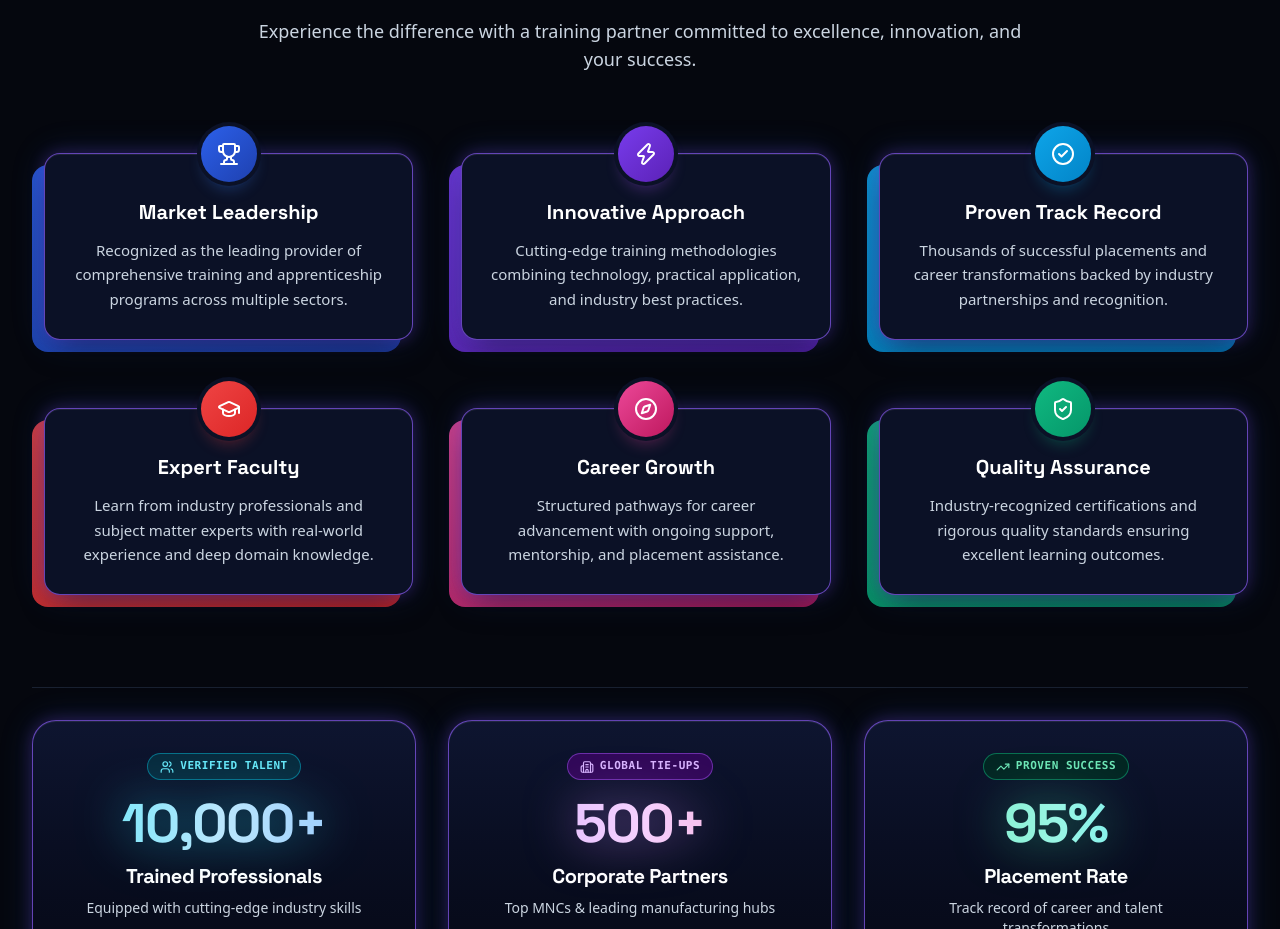
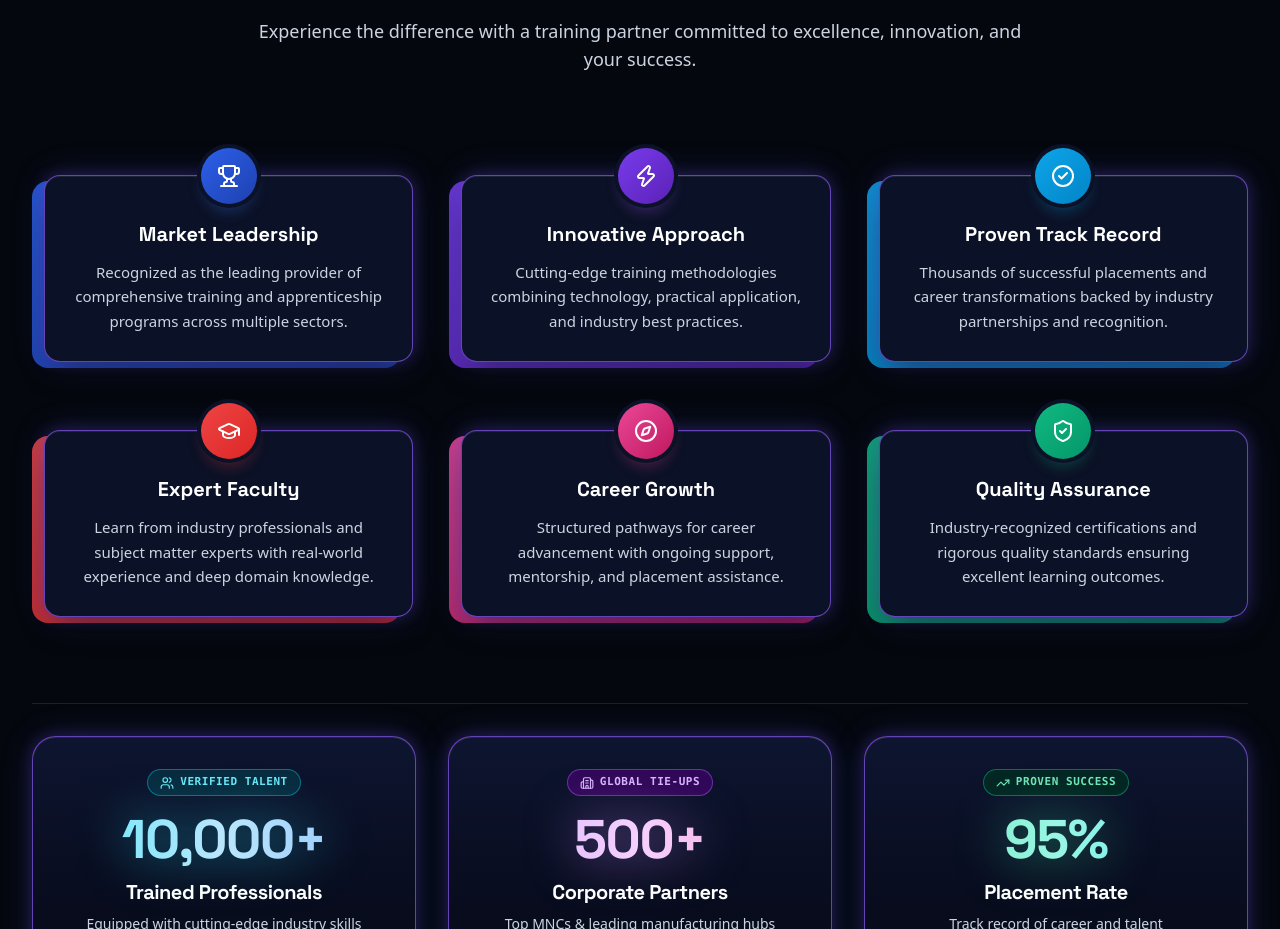
Before and after one commit to Tvadev24/Talentic360.AI, a React (Vite) app: page / in a window 1280 px wide. Shown: the part 10480-11409 px from the top of the page. Built offline with nearby package versions, Linux system fonts and the light colour scheme.

Commit message:
polish: lower WhyChooseUs cards at rest and enhance hover lift

```diff
--- a/src/components/WhyChooseUs.jsx
+++ b/src/components/WhyChooseUs.jsx
@@ -156,7 +156,7 @@ export default function WhyChooseUs({ onGetStarted }) {
           </div>
 
         {/* 6 Layered Offset Cards (Matching Reference Format) */}
-        <div className="grid grid-cols-1 md:grid-cols-2 lg:grid-cols-3 gap-x-9 gap-y-14 pt-6 mb-20">
+        <div className="grid grid-cols-1 md:grid-cols-2 lg:grid-cols-3 gap-x-9 gap-y-14 pt-10 mb-20">
           {siteData.whyChooseUs.map((card, idx) => {
             const Icon = iconMap[card.icon] || ShieldCheck;
 
@@ -202,8 +202,8 @@ export default function WhyChooseUs({ onGetStarted }) {
                   className={`absolute inset-x-0 bottom-0 top-3 right-3 rounded-2xl ${theme.backing} opacity-90 dark:opacity-85 transition-transform duration-300`}
                 />
 
-                {/* Foreground Card */}
-                <div className="relative z-10 h-full rounded-2xl pt-11 pb-7 px-7 bg-white dark:bg-[#0b1126] border border-slate-200/90 dark:border-slate-700/80 shadow-[0_12px_30px_rgba(15,23,42,0.08)] dark:shadow-[0_14px_34px_rgba(0,0,0,0.45)] group-hover:-translate-y-1 group-hover:translate-x-1 transition-transform duration-300">
+                {/* Foreground Card (sits lower at rest, lifts noticeably on hover) */}
+                <div className="relative z-10 h-full rounded-2xl pt-11 pb-7 px-7 bg-white dark:bg-[#0b1126] border border-slate-200/90 dark:border-slate-700/80 shadow-[0_12px_30px_rgba(15,23,42,0.08)] dark:shadow-[0_14px_34px_rgba(0,0,0,0.45)] translate-y-1.5 group-hover:-translate-y-3 group-hover:translate-x-1.5 group-hover:shadow-[0_22px_45px_rgba(15,23,42,0.16)] dark:group-hover:shadow-[0_22px_45px_rgba(0,0,0,0.65)] transition-all duration-300 ease-out">
                   {/* Top-Centered Floating Circular Icon Badge */}
                   <div
                     className={`absolute -top-7 left-1/2 -translate-x-1/2 w-14 h-14 rounded-full flex items-center justify-center text-white shadow-lg ring-4 ring-white dark:ring-[#0b1126] group-hover:scale-110 transition-transform duration-300 ${theme.badge}`}
```
